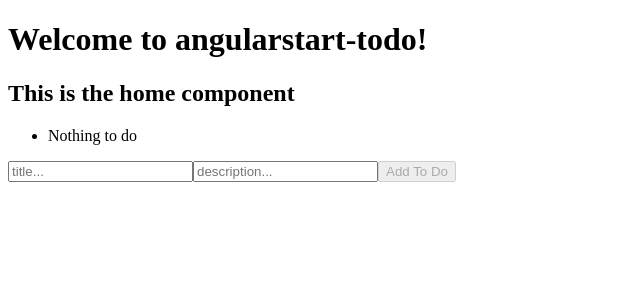
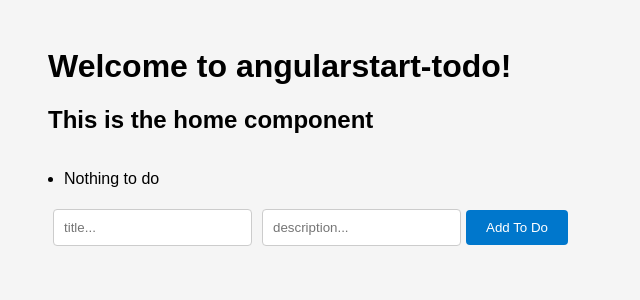
Before and after one commit to Kit-dev-droid/angularstart-todo-ongoing, an Angular app: page /home in a window 1280 px wide. Shown: the top 300 px of the page, without its empty margins (0-640 px from the left). Built offline with nearby package versions, Linux system fonts and the light colour scheme.

Commit message:
added details as well as basic styling

```diff
--- a/src/app/app.routes.ts
+++ b/src/app/app.routes.ts
@@ -6,6 +6,10 @@ export const routes: Routes = [
         loadComponent: () => import('./home/home.component'),
     },
     {
+        path: 'detail/:id',
+        loadComponent: () => import('./detail/detail.component'),
+    },
+    {
         path: '',
         redirectTo: 'home',
         pathMatch: 'full',
--- /dev/null
+++ b/src/app/detail/detail.component.ts
@@ -0,0 +1,32 @@
+import { Component, inject, computed } from "@angular/core";
+import { toSignal } from "@angular/core/rxjs-interop";
+import { TodoService } from "../shared/interfaces/data=access/todo.service";
+import { ActivatedRoute } from "@angular/router";
+
+@Component ({
+    selector: 'app-detail',
+    template:  `
+        <h2>detail</h2>
+        @if (todo(); as todo){
+            <h2>{{ todo.title }}</h2>
+            <p>{{ todo.description }}</p>
+        } @else {
+            <p>Could not find todo...</p>
+        }
+
+    `,
+})
+
+export default class DetailComponent {
+    private route = inject(ActivatedRoute);
+    private todoService = inject(TodoService);
+
+    private paramMap = toSignal(this.route.paramMap);
+
+    todo = computed(() =>
+        this.todoService
+            .todos()
+            .find((todo) => todo.id === this.paramMap()?.get('id'))
+    );
+
+}
--- a/src/app/home/ui/todo-form.component.ts
+++ b/src/app/home/ui/todo-form.component.ts
@@ -1,6 +1,6 @@
 import { Component, inject, output } from "@angular/core";
 import { FormBuilder, ReactiveFormsModule,Validators } from "@angular/forms";
-import { Todo } from '../../shared/interfaces/todo';
+import { CreateTodo, Todo } from '../../shared/interfaces/todo';
 
 @Component({
     selector:'app-todo-form',
@@ -25,5 +25,5 @@ export class TodoFormComponnent {
         description:[''],
     });
 
-    todoSubmitted = output<Todo>();
+    todoSubmitted = output<CreateTodo>();
 }
--- a/src/app/home/ui/todo-list.component.ts
+++ b/src/app/home/ui/todo-list.component.ts
@@ -1,20 +1,32 @@
 import { Component,input } from "@angular/core";
 import { Todo } from "../../shared/interfaces/todo";
+import { RouterLink } from "@angular/router";
 
 
 
 @Component({
     selector: 'app-todo-list',
+    imports: [RouterLink],
     template: `
+
             <ul>
-                @for (todo of todos(); track $index) {
+                @for (todo of todos(); track todo.id) {
                     <li>
-                        <a>{{todo.title}}</a>
+                        <a routerLink="/detail/{{ todo.id}}">{{todo.title}}</a>
                     </li>
                 } @empty {
                     <li>Nothing to do</li>
                 }
-            </ul>`,
+            </ul>
+            `,
+    styles: [
+        `
+        ul {
+            margin: 0;
+            padding: 1rem;
+        }
+        `,
+    ],
 })
 
 export class TodoListComponent {
--- a/src/app/shared/interfaces/data=access/todo.service.ts
+++ b/src/app/shared/interfaces/data=access/todo.service.ts
@@ -1,5 +1,5 @@
 import { Injectable,signal } from "@angular/core";
-import { Todo } from "../todo";
+import { CreateTodo, Todo } from "../todo";
 
 
 
@@ -15,7 +15,10 @@ export class TodoService {
      // This can be read publicly
     todos = this.#todos.asReadonly();
 
-    addTodo(todo: Todo) {
-        this.#todos.update((todos) => [...todos, todo] )
+    addTodo(todo: CreateTodo) {
+        this.#todos.update((todos) => [
+            ...todos,
+             {...todo, id: Date.now().toString()},
+            ]);
     }
 }
--- a/src/app/shared/interfaces/todo.ts
+++ b/src/app/shared/interfaces/todo.ts
@@ -1,4 +1,7 @@
 export interface Todo {
+    id: string;
     title: string;
     description:string;
 }
+
+export type CreateTodo = Omit<Todo, 'id'>;
--- a/src/styles.scss
+++ b/src/styles.scss
@@ -1 +1,22 @@
 /* You can add global styles to this file, and also import other style files */
+body {
+  font-family: "Arial", sans-serif;
+  background-color: #f5f5f5;
+  margin: 3rem;
+}
+
+button {
+  background-color: #0077cc;
+  color: white;
+  padding: 10px 20px;
+  border: none;
+  border-radius: 4px;
+  cursor: pointer;
+}
+
+input {
+  padding: 10px;
+  margin: 5px;
+  border: 1px solid #ccc;
+  border-radius: 4px;
+}
```
